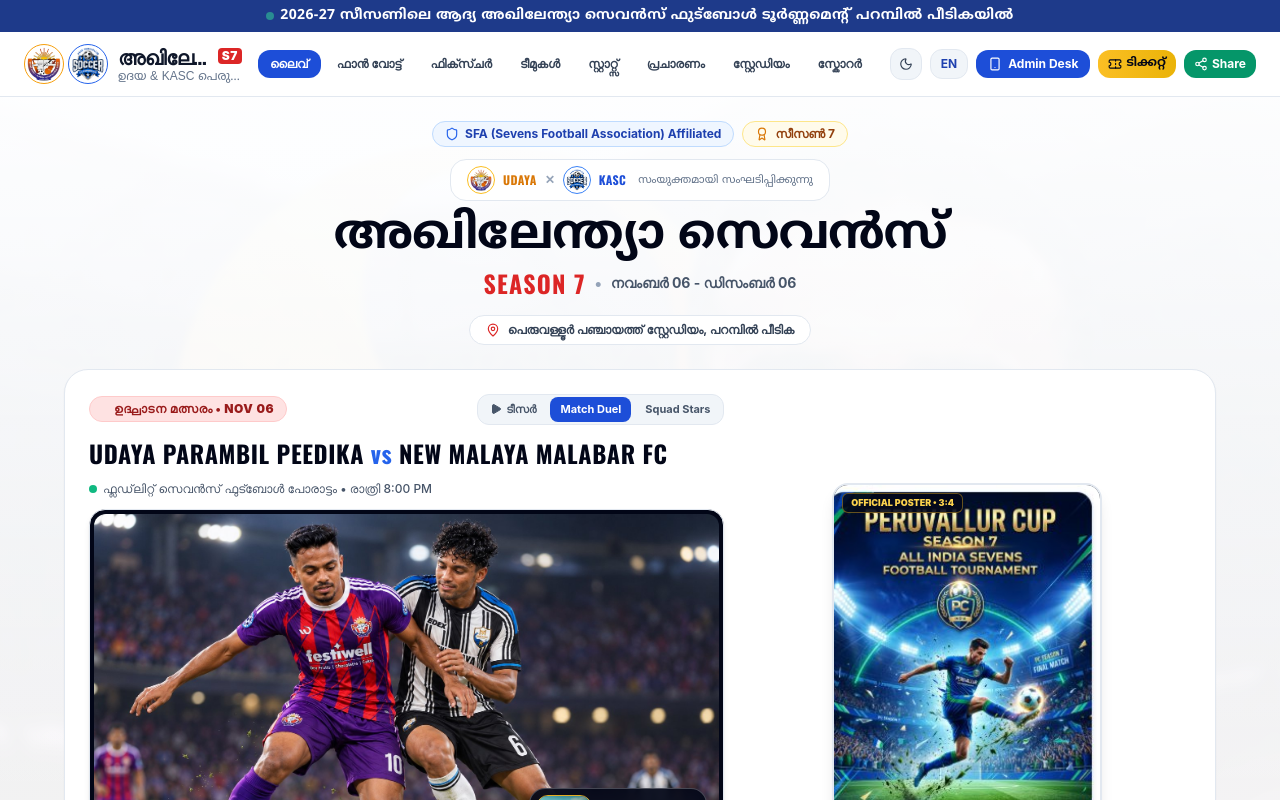
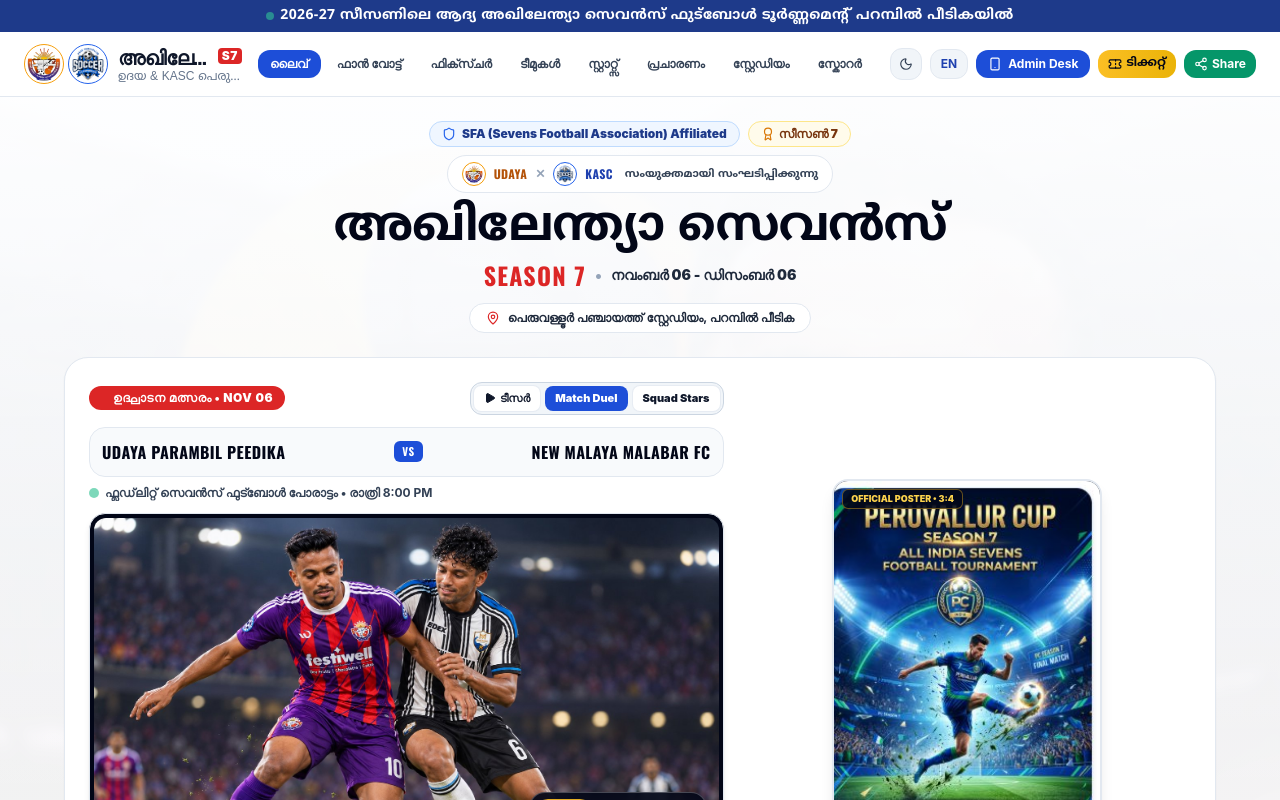
Before and after one commit to murshidmhd/kasc-soccer-web, a React (Vite) app: page / in a window 1280 px wide. Shown: the top 800 px of the page. Built offline with nearby package versions, Linux system fonts and the light colour scheme; a web font is replaced by a local one.

Commit message:
fix: solve text contrast, header ribbon alignment, match clash wrapping, bottom nav clipping, and sticky score overlap

```diff
--- a/src/components/BottomNav.jsx
+++ b/src/components/BottomNav.jsx
@@ -18,12 +18,12 @@ export default function BottomNav({ activeTab, setActiveTab, isDarkMode, lang })
   };
 
   return (
-    <nav className={`fixed bottom-0 inset-x-0 z-50 sm:hidden border-t backdrop-blur-lg px-1 py-1.5 transition-colors ${
+    <nav className={`fixed bottom-0 inset-x-0 z-50 sm:hidden border-t backdrop-blur-lg px-0.5 py-1 transition-colors ${
       isDarkMode
         ? 'bg-slate-950/95 border-slate-800 text-slate-400'
         : 'bg-white/95 border-slate-200 text-slate-600 shadow-lg'
     }`}>
-      <div className="flex items-center justify-around max-w-md mx-auto">
+      <div className="grid grid-cols-6 items-center w-full max-w-md mx-auto">
         {navItems.map((item) => {
           const Icon = item.icon;
           const isActive = activeTab === item.id;
@@ -31,7 +31,7 @@ export default function BottomNav({ activeTab, setActiveTab, isDarkMode, lang })
             <button
               key={item.id}
               onClick={() => handleTabClick(item.id)}
-              className={`flex flex-col items-center justify-center py-1 px-2.5 rounded-xl transition active:scale-90 ${
+              className={`flex flex-col items-center justify-center py-1 px-0.5 rounded-lg transition active:scale-90 w-full min-w-0 ${
                 isActive
                   ? isDarkMode
                     ? 'bg-blue-950/80 text-blue-400 font-bold'
@@ -39,8 +39,8 @@ export default function BottomNav({ activeTab, setActiveTab, isDarkMode, lang })
                   : 'hover:text-slate-900 font-medium'
               }`}
             >
-              <Icon className={`w-5 h-5 ${isActive ? item.color : 'text-slate-400'}`} />
-              <span className={`text-[10px] mt-0.5 tracking-tight ${isActive ? 'font-bold' : ''}`}>
+              <Icon className={`w-4 h-4 sm:w-5 sm:h-5 shrink-0 ${isActive ? item.color : 'text-slate-400'}`} />
+              <span className={`text-[9.5px] mt-0.5 tracking-tight truncate w-full text-center ${isActive ? 'font-black' : 'font-medium'}`}>
                 {item.label}
               </span>
             </button>
--- a/src/components/Hero.jsx
+++ b/src/components/Hero.jsx
@@ -59,49 +59,50 @@ export default function Hero({ lang, scrollToSection, isDarkMode, onOpenTicketMo
       </div>
 
       <div className="max-w-6xl mx-auto relative z-10">
-        {/* Top Badges: Affiliation & Season */}
-        <div className="flex flex-wrap items-center justify-center gap-2 mb-3">
-          <span className={`inline-flex items-center gap-1.5 px-3 py-1 rounded-full text-xs font-bold border shadow-2xs ${
+        {/* Top Organizer & Affiliation Ribbon (Clean 2-tier alignment) */}
+        <div className="flex flex-col items-center gap-2 mb-3">
+          {/* Tier 1: Affiliation & Season Badges */}
+          <div className="flex items-center justify-center flex-wrap gap-2">
+            <span className={`inline-flex items-center gap-1.5 px-3 py-1 rounded-full text-xs font-black border shadow-2xs ${
               isDarkMode
                 ? 'bg-blue-950/80 border-blue-700 text-blue-300'
-              : 'bg-blue-50 border-blue-200 text-blue-800'
+                : 'bg-blue-50 border-blue-200 text-blue-900'
             }`}>
-            <Shield className="w-3.5 h-3.5 text-blue-600" />
-            {tournamentInfo.affiliation}
+              <Shield className="w-3.5 h-3.5 text-blue-600 shrink-0" />
+              <span>{tournamentInfo.affiliation}</span>
             </span>
-          <span className={`inline-flex items-center gap-1.5 px-3 py-1 rounded-full text-xs font-bold border shadow-2xs ${
+            <span className={`inline-flex items-center gap-1 px-3 py-1 rounded-full text-xs font-black border shadow-2xs ${
               isDarkMode
                 ? 'bg-amber-950/80 border-amber-700 text-amber-300'
-              : 'bg-amber-50 border-amber-200 text-amber-800'
+                : 'bg-amber-50 border-amber-200 text-amber-900'
             }`}>
-            <Award className="w-3.5 h-3.5 text-amber-600" />
-            {lang === 'ml' ? 'സീസൺ 7' : 'Season 7'}
+              <Award className="w-3.5 h-3.5 text-amber-600 shrink-0" />
+              <span>{lang === 'ml' ? 'സീസൺ 7' : 'Season 7'}</span>
             </span>
           </div>
 
-        {/* Club Crests & Main Tournament Heading */}
-        <div className="text-center space-y-3">
-          {/* Joint Organizers Crest Bar */}
-          <div className={`inline-flex items-center justify-center gap-2 px-4 py-1.5 rounded-2xl border shadow-xs transition-colors ${
+          {/* Tier 2: Joint Organizers Crest Bar */}
+          <div className={`inline-flex items-center justify-center gap-2 px-3.5 py-1.5 rounded-full border shadow-xs transition-colors ${
             isDarkMode
               ? 'bg-slate-900 border-slate-800 text-white'
-              : 'bg-white border-slate-200 text-slate-800'
+              : 'bg-white border-slate-200 text-slate-900'
           }`}>
-            <img src={logoUdaya} alt="Udaya Club" className="w-7 h-7 rounded-full object-contain border border-amber-400 bg-white p-0.5" />
-            <span className="text-xs font-black text-amber-600 dark:text-amber-400 font-sports tracking-wide">UDAYA</span>
+            <img src={logoUdaya} alt="Udaya Club" className="w-6 h-6 rounded-full object-contain border border-amber-500 bg-white p-0.5" />
+            <span className="text-xs font-black text-amber-700 dark:text-amber-400 font-sports tracking-wide">UDAYA</span>
             <span className="text-slate-400 font-bold text-xs">✕</span>
-            <img src={logoKasc} alt="KASC Peruvallur" className="w-7 h-7 rounded-full object-contain border border-blue-500 bg-white p-0.5" />
-            <span className="text-xs font-black text-blue-700 dark:text-sky-400 font-sports tracking-wide">KASC</span>
-            <span className="text-[11px] text-slate-500 dark:text-slate-400 font-medium pl-1 hidden sm:inline font-malayalam">
+            <img src={logoKasc} alt="KASC Peruvallur" className="w-6 h-6 rounded-full object-contain border border-blue-600 bg-white p-0.5" />
+            <span className="text-xs font-black text-blue-800 dark:text-sky-400 font-sports tracking-wide">KASC</span>
+            <span className="text-[11px] text-slate-700 dark:text-slate-300 font-bold pl-1 font-malayalam">
               {lang === 'ml' ? 'സംയുക്തമായി സംഘടിപ്പിക്കുന്നു' : 'Joint Presentation'}
             </span>
           </div>
+        </div>
 
+        {/* Main Tournament Heading */}
+        <div className="text-center space-y-2.5">
           {/* Crisp, Vibrant Main Title & Season Tag */}
           <div className="space-y-1">
-            <h1 className={`font-black uppercase tracking-tight ${
-              isDarkMode ? 'text-white' : 'text-slate-950'
-            } ${
+            <h1 className={`font-black uppercase tracking-tight text-slate-950 dark:text-white ${
               lang === 'ml'
                 ? 'font-malayalam text-2xl sm:text-4xl md:text-5xl leading-tight'
                 : 'font-sports text-3xl sm:text-5xl md:text-6xl leading-tight'
@@ -112,17 +113,15 @@ export default function Hero({ lang, scrollToSection, isDarkMode, onOpenTicketMo
               <span className="text-base sm:text-2xl font-black font-sports text-red-600 tracking-wider">
                 SEASON 7
               </span>
-              <span className={isDarkMode ? 'text-slate-600' : 'text-slate-400'}>•</span>
-              <span className={`text-xs sm:text-sm font-bold ${
-                isDarkMode ? 'text-slate-300' : 'text-slate-600'
-              }`}>
+              <span className="text-slate-400">•</span>
+              <span className="text-xs sm:text-sm font-black text-slate-800 dark:text-slate-200">
                 {lang === 'ml' ? 'നവംബർ 06 - ഡിസംബർ 06' : 'Nov 06 - Dec 06, 2026'}
               </span>
             </div>
           </div>
 
           {/* Venue & Maps Button */}
-          <div className="flex justify-center pt-1">
+          <div className="flex justify-center pt-0.5">
             <a
               href={tournamentInfo.googleMapsUrl}
               target="_blank"
@@ -130,7 +129,7 @@ export default function Hero({ lang, scrollToSection, isDarkMode, onOpenTicketMo
               className={`inline-flex items-center gap-2 px-4 py-1.5 rounded-full border text-xs font-bold shadow-xs transition active:scale-95 ${
                 isDarkMode
                   ? 'bg-slate-900 border-slate-800 text-slate-200 hover:border-slate-700'
-                  : 'bg-white border-slate-200 hover:border-red-400 text-slate-700'
+                  : 'bg-white border-slate-200 hover:border-red-400 text-slate-800'
               }`}
             >
               <MapPin className="w-3.5 h-3.5 text-red-600 shrink-0" />
@@ -149,25 +148,23 @@ export default function Hero({ lang, scrollToSection, isDarkMode, onOpenTicketMo
             {/* Left Column: Match Duel */}
             <div className="md:col-span-7 flex flex-col justify-center space-y-3">
               <div className="flex items-center justify-between flex-wrap gap-2">
-                <div className={`inline-flex items-center gap-1.5 px-3 py-1 rounded-full text-[10px] sm:text-xs font-black uppercase tracking-wider border ${
-                  isDarkMode
-                    ? 'bg-red-950/70 text-red-400 border-red-800'
-                    : 'bg-red-100 text-red-800 border-red-200'
-                }`}>
-                  <span className="w-1.5 h-1.5 rounded-full bg-red-600 animate-ping"></span>
+                <div className="inline-flex items-center gap-1.5 px-3 py-1 rounded-full text-[10px] sm:text-xs font-black uppercase tracking-wider bg-red-600 text-white shadow-xs">
+                  <span className="w-1.5 h-1.5 rounded-full bg-white animate-ping"></span>
                   <span>{lang === 'ml' ? 'ഉദ്ഘാടന മത്സരം' : 'OPENING BLOCKBUSTER'} • NOV 06</span>
                 </div>
 
-                {/* Toggle Visual Mode */}
-                <div className={`flex items-center gap-1 p-0.5 rounded-xl border text-[11px] ${
+                {/* Toggle Visual Mode (High Contrast & Sharp Readability) */}
+                <div className={`flex items-center gap-1 p-0.5 rounded-xl border text-[11px] shadow-2xs ${
                   isDarkMode
                     ? 'bg-slate-800 border-slate-700'
-                    : 'bg-slate-100 border-slate-200'
+                    : 'bg-slate-100 border-slate-300'
                 }`}>
                   <button
                     onClick={() => setActiveBannerTab('video')}
-                    className={`px-2.5 py-1 rounded-lg font-bold transition active:scale-95 flex items-center gap-1 ${
-                      activeBannerTab === 'video' ? 'bg-red-600 text-white shadow-xs' : 'text-slate-600 dark:text-slate-300 hover:text-red-600'
+                    className={`px-2.5 py-1 rounded-lg font-black transition active:scale-95 flex items-center gap-1 ${
+                      activeBannerTab === 'video'
+                        ? 'bg-red-600 text-white shadow-xs'
+                        : 'bg-white text-slate-900 hover:bg-slate-50 border border-slate-200/80'
                     }`}
                   >
                     <Play className="w-3 h-3 fill-current" />
@@ -175,16 +172,20 @@ export default function Hero({ lang, scrollToSection, isDarkMode, onOpenTicketMo
                   </button>
                   <button
                     onClick={() => setActiveBannerTab('action')}
-                    className={`px-2.5 py-1 rounded-lg font-bold transition active:scale-95 ${
-                      activeBannerTab === 'action' ? 'bg-blue-700 text-white shadow-xs font-black' : 'text-slate-600 dark:text-slate-300'
+                    className={`px-2.5 py-1 rounded-lg font-black transition active:scale-95 ${
+                      activeBannerTab === 'action'
+                        ? 'bg-blue-700 text-white shadow-xs'
+                        : 'bg-white text-slate-900 hover:bg-slate-50 border border-slate-200/80'
                     }`}
                   >
                     Match Duel
                   </button>
                   <button
                     onClick={() => setActiveBannerTab('stars')}
-                    className={`px-2.5 py-1 rounded-lg font-bold transition active:scale-95 ${
-                      activeBannerTab === 'stars' ? 'bg-blue-700 text-white shadow-xs font-black' : 'text-slate-600 dark:text-slate-300'
+                    className={`px-2.5 py-1 rounded-lg font-black transition active:scale-95 ${
+                      activeBannerTab === 'stars'
+                        ? 'bg-blue-700 text-white shadow-xs'
+                        : 'bg-white text-slate-900 hover:bg-slate-50 border border-slate-200/80'
                     }`}
                   >
                     Squad Stars
@@ -192,22 +193,35 @@ export default function Hero({ lang, scrollToSection, isDarkMode, onOpenTicketMo
                 </div>
               </div>
 
-              <h2 className={`text-xl sm:text-2xl font-black font-sports tracking-wide ${
-                isDarkMode ? 'text-white' : 'text-slate-950'
+              {/* Matchup Headline - Clean Championship Clash Bar */}
+              <div className="space-y-1.5">
+                <div className={`p-2.5 sm:p-3 rounded-2xl border shadow-2xs ${
+                  isDarkMode ? 'bg-slate-800/80 border-slate-700' : 'bg-slate-50 border-slate-200'
                 }`}>
-                UDAYA PARAMBIL PEEDIKA <span className="text-blue-600">vs</span> NEW MALAYA MALABAR FC
-              </h2>
+                  <div className="flex flex-col sm:flex-row sm:items-center sm:justify-between gap-1.5 sm:gap-2">
+                    <span className="font-sports font-black text-sm sm:text-base text-slate-950 dark:text-white tracking-wide truncate">
+                      UDAYA PARAMBIL PEEDIKA
+                    </span>
+                    <div className="flex items-center justify-center my-0.5 sm:my-0">
+                      <span className="px-2 py-0.5 rounded-md bg-blue-700 text-white font-black font-sports text-[11px] shadow-xs">
+                        VS
+                      </span>
+                    </div>
+                    <span className="font-sports font-black text-sm sm:text-base text-slate-950 dark:text-white tracking-wide truncate sm:text-right">
+                      NEW MALAYA MALABAR FC
+                    </span>
+                  </div>
+                </div>
 
-              <p className={`text-xs font-medium flex items-center gap-1.5 ${
-                isDarkMode ? 'text-slate-400' : 'text-slate-600'
-              }`}>
-                <span className="w-2 h-2 rounded-full bg-emerald-500"></span>
-                <span>
+                <p className="text-xs font-bold text-slate-700 dark:text-slate-300 flex items-center gap-1.5 pt-0.5">
+                  <span className="w-2.5 h-2.5 rounded-full bg-emerald-500 shrink-0 animate-pulse"></span>
+                  <span className="truncate">
                     {lang === 'ml'
                       ? 'ഫ്ലഡ്‌ലിറ്റ് സെവൻസ് ഫുട്ബോൾ പോരാട്ടം • രാത്രി 8:00 PM'
                       : 'Live Floodlit Sevens Football • Every Night 8:00 PM IST'}
                   </span>
                 </p>
+              </div>
 
               {/* Dynamic Duel Visual (Official Video vs Action Duel vs Squad Stars) */}
               <div className="rounded-2xl overflow-hidden border border-slate-200 dark:border-slate-700 bg-slate-950 p-1 shadow-md relative">
--- a/src/components/StickyScoreWidget.jsx
+++ b/src/components/StickyScoreWidget.jsx
@@ -23,7 +23,10 @@ export default function StickyScoreWidget({ activeTab, setActiveTab, isDarkMode
   const [clock, setClock] = useState(() => getCalculatedMatchTime(getStoredMatchState()));
   const [isVisible, setIsVisible] = useState(false);
   const [isDismissed, setIsDismissed] = useState(false);
-  const [isMinimized, setIsMinimized] = useState(false);
+  // On mobile screens, default to minimized sleek pill to never block content
+  const [isMinimized, setIsMinimized] = useState(() => {
+    return typeof window !== 'undefined' && window.innerWidth < 640;
+  });
   const [isExpanded, setIsExpanded] = useState(false);
   const [goalAlert, setGoalAlert] = useState(null);
 
@@ -57,19 +60,21 @@ export default function StickyScoreWidget({ activeTab, setActiveTab, isDarkMode
     return () => clearInterval(interval);
   }, [matchState]);
 
-  // Visibility logic based on scroll position & active tab
+  // Visibility logic: only show on other tabs (fixtures, teams, stats, promo)
+  // or on live page only when scrolled deep into the bottom archive (scrollY > 2200px)
   useEffect(() => {
     const checkScroll = () => {
       if (isDismissed) return;
 
-      // On pages other than 'live', always show the sticky score widget
+      // On pages other than 'live', show the sticky score widget
       if (activeTab !== 'live') {
         setIsVisible(true);
         return;
       }
 
-      // On 'live' home page, show only when scrolled past the main match scoreboard (600px)
-      const scrolled = window.scrollY > 600;
+      // On 'live' home page, the match center is already on screen,
+      // so ONLY show if scrolled deep past all hero, countdown, lineup & prediction (2200px)
+      const scrolled = window.scrollY > 2200;
       setIsVisible(scrolled);
     };
 
```
Lines whose indentation alone changed are shown as unchanged.
